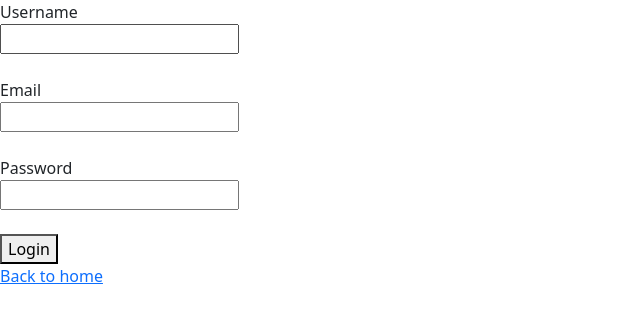
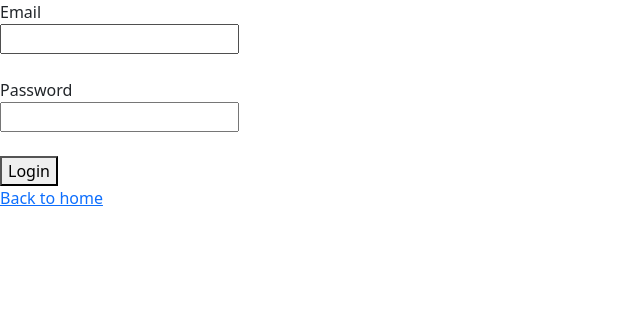
Before and after one commit to chucky594/Login_flask, a Flask app: page /login in a window 1280 px wide. Shown: the top 323 px of the page, without its empty margins (0-640 px from the left). Run offline with Flask 3, Linux system fonts and the light colour scheme.

Commit message:
Updated login.html file.

```diff
--- a/templates/index.html
+++ b/templates/index.html
@@ -13,6 +13,7 @@
     {% endif %}
 
     <form method="post" action="{{ url_for('hello') }}">
+
       <label>Username<br>
         <input type="text" name="username" value="{{ username|default('') }}">
       </label><br><br>
--- a/templates/login.html
+++ b/templates/login.html
@@ -1,9 +1,6 @@
 {%extends 'base.html' %}
 {% block content %}
 <form method="post" action="{{ url_for('hello') }}">
-      <label>Username<br>
-        <input type="text" name="username" value="{{ username|default('') }}">
-      </label><br><br>
 
       <label>Email<br>
         <input type="email" name="email" value="{{ email|default('') }}">
```
